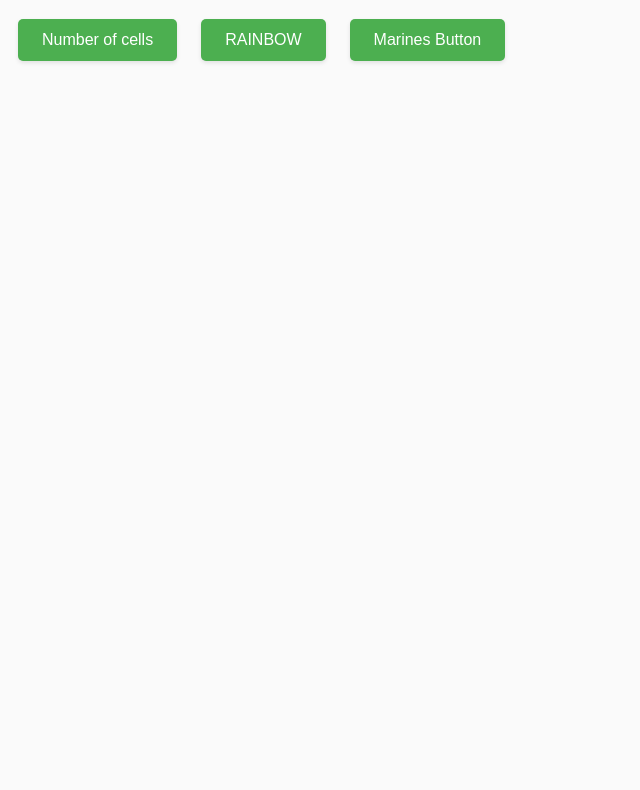
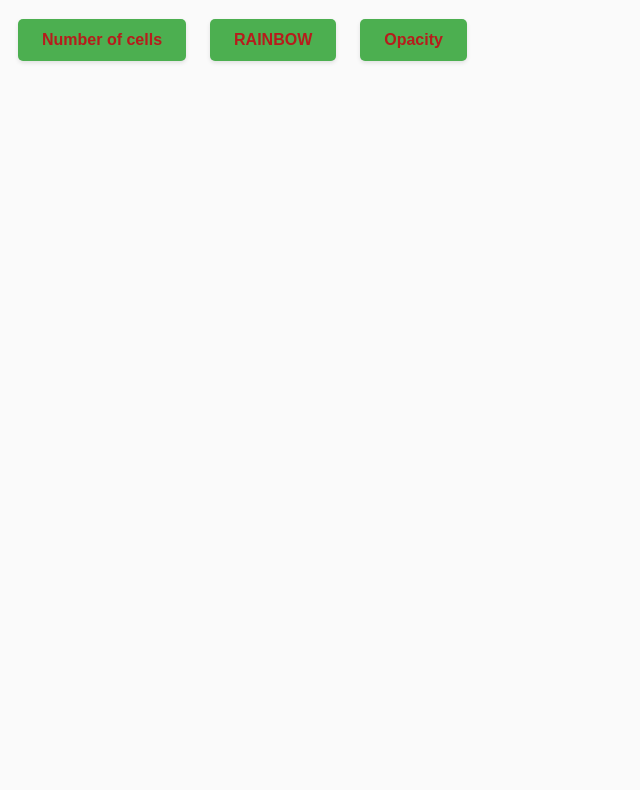
Before and after one commit to Bradley-Hill/Etch-a-Sketch, a plain HTML site: page index.html in a window 1280 px wide. Shown: the part 81-871 px from the top of the page, without its empty margins (0-640 px from the left). Drawn offline with Linux system fonts and the light colour scheme.

Commit message:
add opacity button and effect. not working

```diff
--- a/index.html
+++ b/index.html
@@ -11,7 +11,7 @@
     <h1>Etch-a-Sketch</h1>
     <button id="numButton">Number of cells</button>
     <button id="rainbowButton">RAINBOW</button>
-    <button id="MarinesButton">Marines Button</button>
+    <button id="OpacButton">Opacity</button>
     <div id="container"></div>
   </body>
   <script defer src="script.js"></script>
--- a/styles.css
+++ b/styles.css
@@ -18,23 +18,24 @@ h1 {
 }
 
 .cell {
-  background-color: bisque;
+  background-color: #fafafa;
   border: 1px solid black;
 }
 
 button {
-  background-color: #4caf50; /* Green background color */
-  border: none; /* No border */
-  color: white; /* White text color */
-  padding: 12px 24px; /* Padding for the text */
-  text-align: center; /* Center the text */
-  text-decoration: none; /* No underline */
+  background-color: #4caf50;
+  border: none;
+  color: #b71c1c;
+  padding: 12px 24px;
+  text-align: center;
+  text-decoration: none;
   display: inline-block; /* Make it an inline element */
-  font-size: 16px; /* Font size */
-  margin: 10px; /* Margin between buttons */
-  cursor: pointer; /* Change the cursor to a pointer on hover */
-  border-radius: 5px; /* Rounded corners */
-  box-shadow: 0 2px 4px rgba(0, 0, 0, 0.1); /* Add a shadow */
+  font-size: 16px;
+  margin: 10px;
+  cursor: pointer;
+  border-radius: 5px;
+  box-shadow: 0 2px 4px rgba(0, 0, 0, 0.1);
+  font-weight: bold;
 }
 
 button:hover {
```
